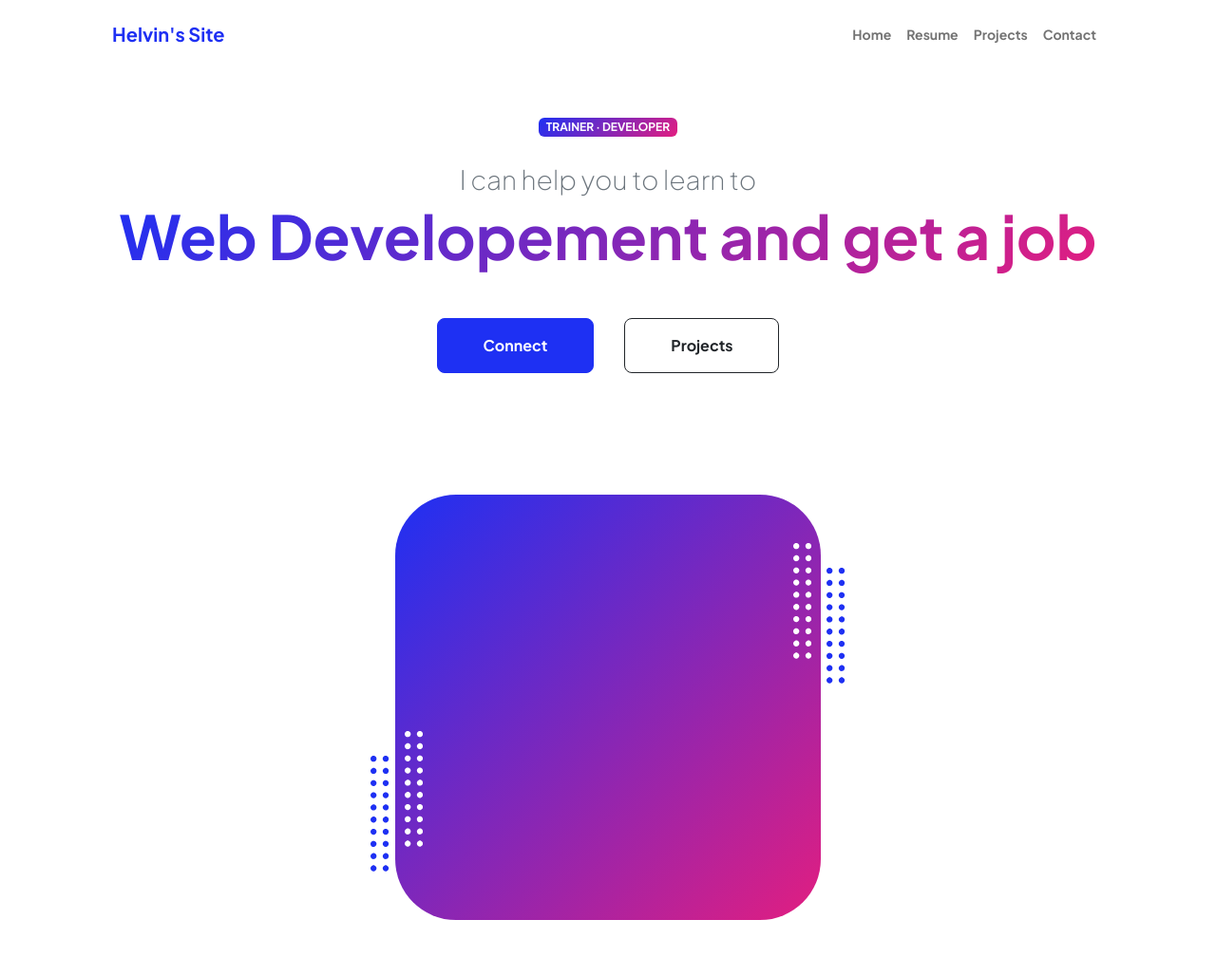
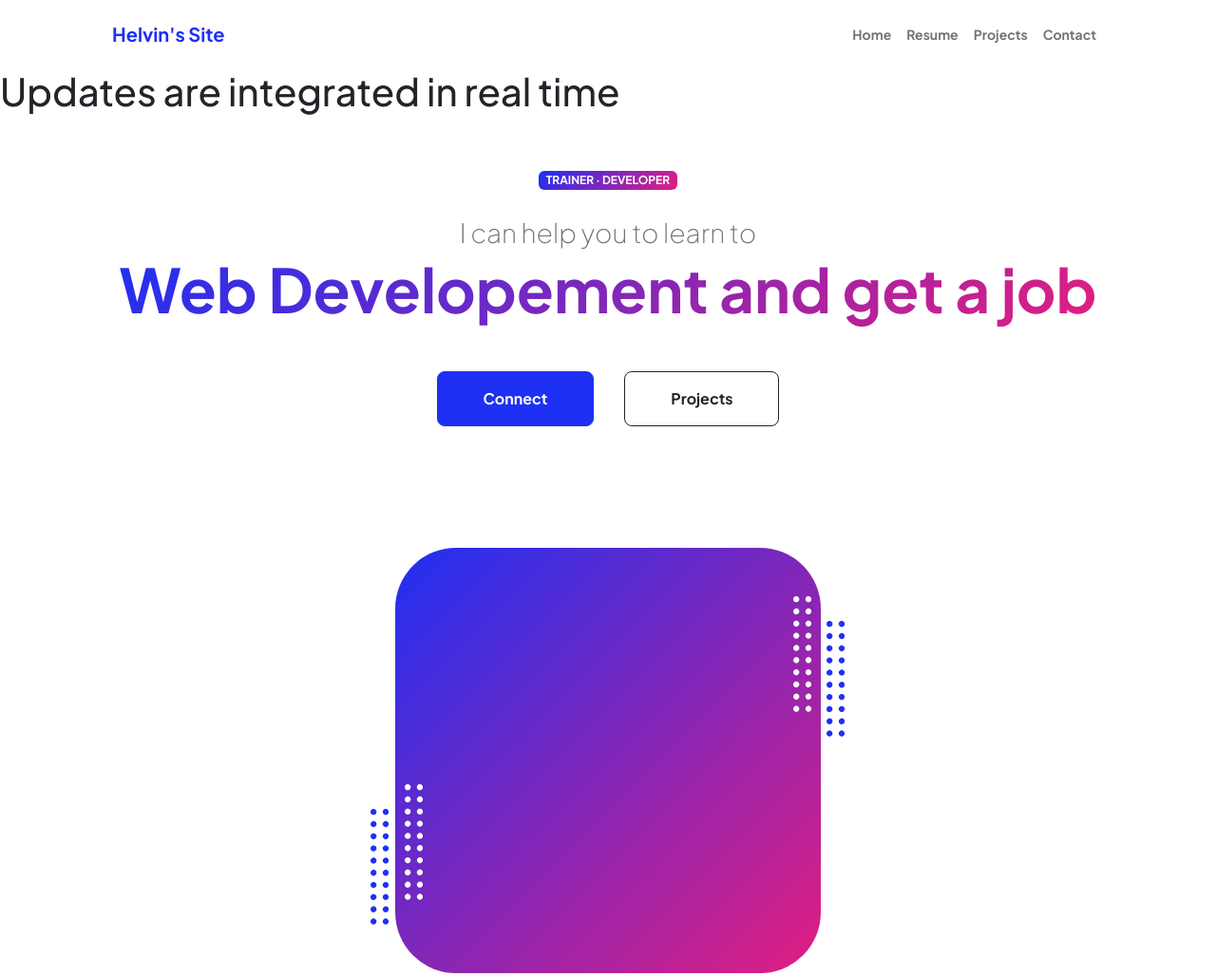
Before and after one commit to helvinmg/DemoSite, a plain HTML site: page index.html in a window 1280 px wide. Shown: the top 1028 px of the page at 95% size. Drawn offline with nearby package versions, Linux system fonts and the light colour scheme.

Commit message:
Update index.html

```diff
--- a/index.html
+++ b/index.html
@@ -5,7 +5,7 @@
         <meta name="viewport" content="width=device-width, initial-scale=1, shrink-to-fit=no" />
         <meta name="description" content="" />
         <meta name="author" content="" />
-        <title>Helvins Sample Site</title>
+        <title>Updated Website</title>
         <!-- Favicon-->
         <link rel="icon" type="image/x-icon" href="assets/favicon.ico" />
         <!-- Custom Google font-->
@@ -34,6 +34,7 @@
                     </div>
                 </div>
             </nav>
+            <h1> Updates are integrated in real time</h1>
             <!-- Header-->
             <header class="py-5">
                 <div class="container px-5 pb-5">
```
